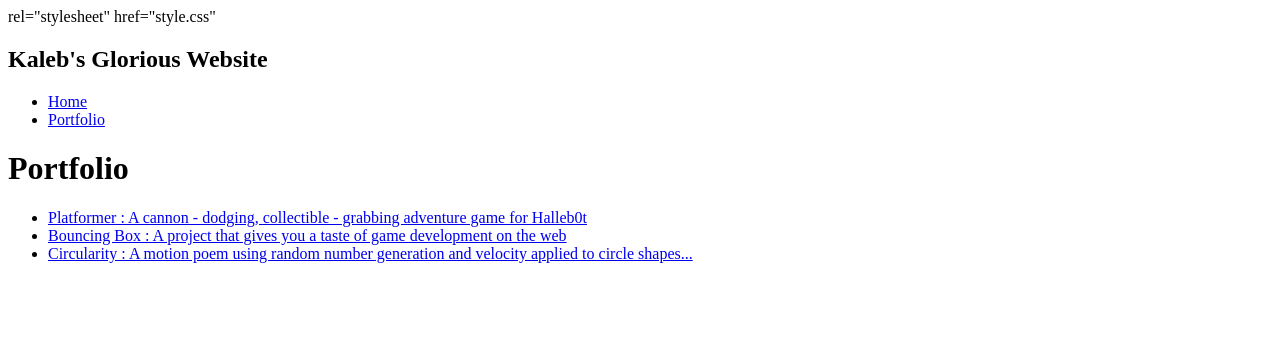
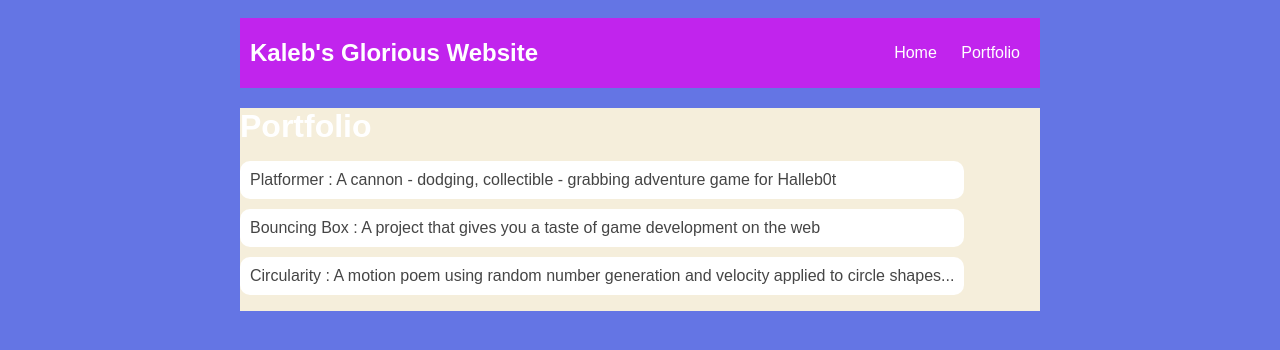
Before and after one commit to KWallis5C/KWallis5C.github.io, a plain HTML site: page portfolio.html in a window 1280 px wide. Drawn offline with Linux system fonts and the light colour scheme.

Commit message:
add portfolio.html file

```diff
--- a/portfolio.html
+++ b/portfolio.html
@@ -2,7 +2,7 @@
 <html>
   <head>
   <title>Kaleb's Amazing Website</title>
-  <link> rel="stylesheet" href="style.css" </link>
+  <link rel="stylesheet" href="style.css">
 </head>
 <body>
     <div id="all-contents">
```
